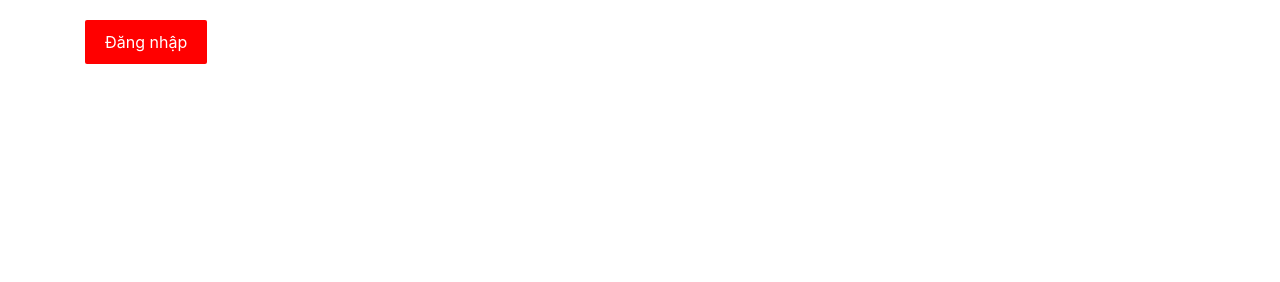
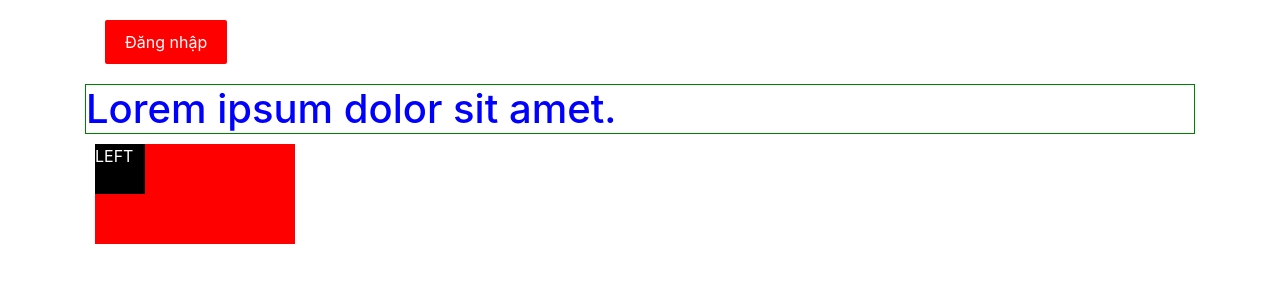
Before and after one commit to vanbui93/Sass-training, a plain HTML site: page lession03-css-extensions/2-reference-parent/index.html in a window 1280 px wide. Drawn offline with nearby package versions, Linux system fonts and the light colour scheme.

Commit message:
Parent Selector hau to Suffixes

```diff
--- a/lession03-css-extensions/2-reference-parent/css/style.scss
+++ b/lession03-css-extensions/2-reference-parent/css/style.scss
@@ -5,11 +5,28 @@ div.container {
     border: none;
     border-radius: 2px;
     padding: 10px 20px;
-    margin-top: 20px;
+    margin: 20px;
     //thao tác với button
     //&:hover = button:hover
     &:hover, &:active, &:focus {
       background-color: yellowgreen;
     }
   }
+  h1.container-title{
+    color: blue;
+    border: solid 1px green;
+  }
+  #content {
+    width: 200px;
+    height: 100px;
+    margin: 10px;
+    background-color: red;
+    color: white;
+    //& = #content-left
+    &-left{
+      width: 50px;
+      height: 50px;
+      background-color: black;
+    }
+  }
 }
--- a/lession03-css-extensions/2-reference-parent/index.html
+++ b/lession03-css-extensions/2-reference-parent/index.html
@@ -13,6 +13,12 @@
 <body>
 <div class="container">
   <button>Đăng nhập</button>
+  <h1 class="container-title">Lorem ipsum dolor sit amet.</h1>
+  <div id="content">
+    <div id="content-left">
+      LEFT
+    </div>
+  </div>
 </div>
 <script src="https://cdnjs.cloudflare.com/ajax/libs/jquery/3.5.1/jquery.slim.min.js"></script>
 <script src="https://cdnjs.cloudflare.com/ajax/libs/popper.js/1.16.1/umd/popper.min.js"></script>
```
Also changed, not shown: lession03-css-extensions/2-reference-parent/css/style.css, 1 other file.
